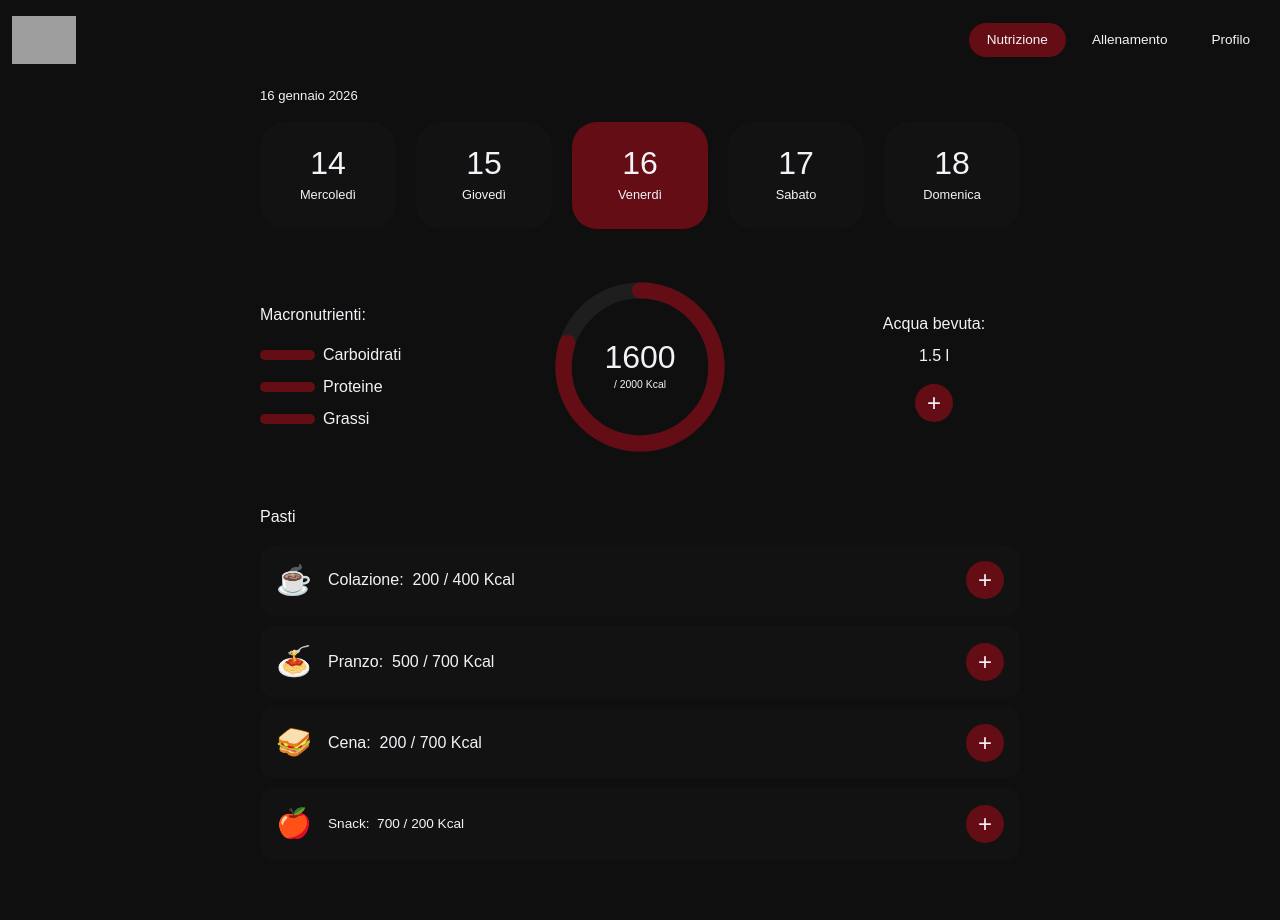
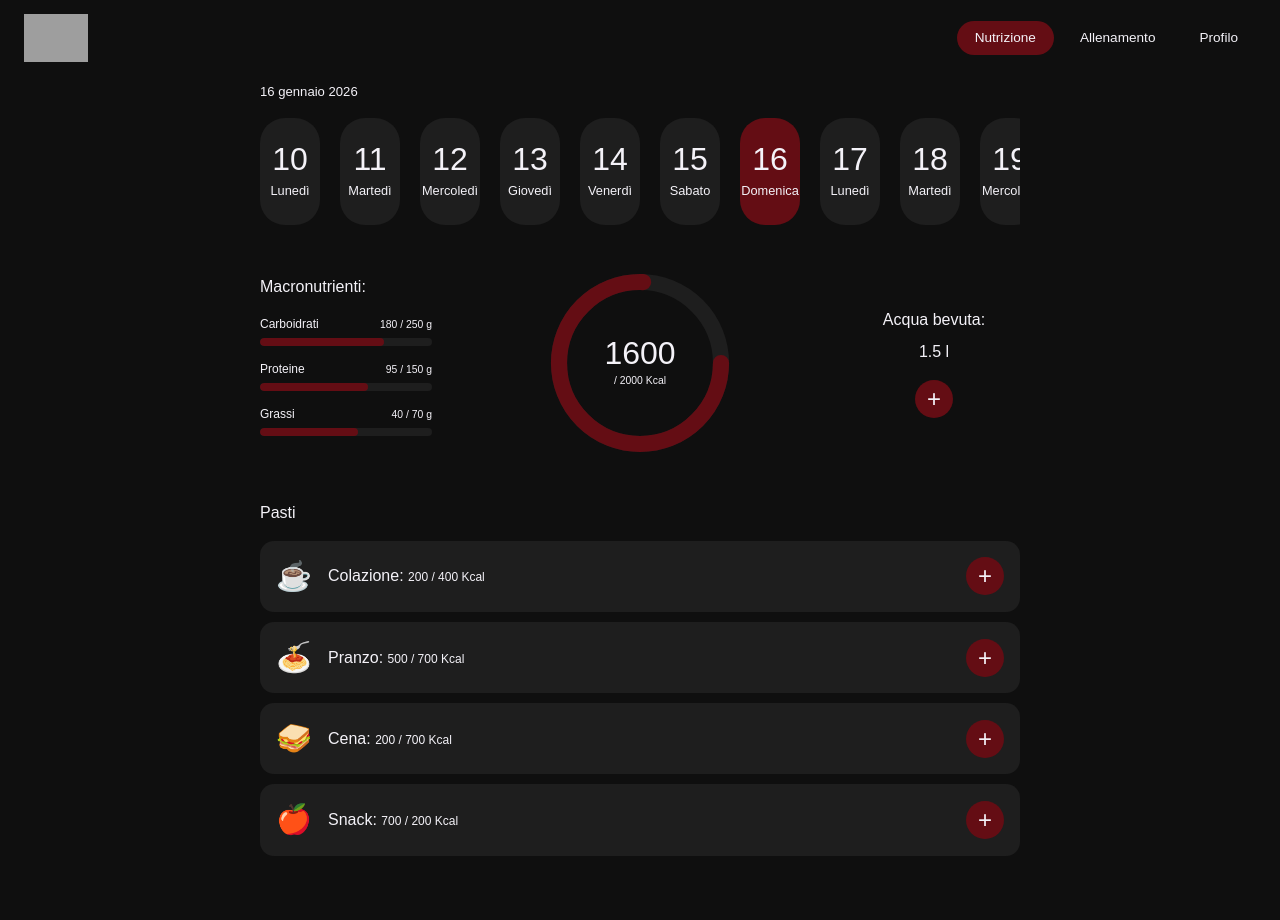
Before and after one commit to lisbethSalander07/GymEats, a PHP site: page /nutrizione.html in a window 1280 px wide. After the commit the page ends 856 px from the top, so only its background shows below. Run offline with PHP 8.4, Linux system fonts and the light colour scheme; some web fonts are replaced; grey boxes are pictures that could not be loaded.

Commit message:
modifiche home nutrizione

```diff
--- a/login.html
+++ b/login.html
@@ -32,7 +32,7 @@
         <!-- logo -->
         <div class="row mb-2">
             <div class="col-auto">
-                <img src="immagini/logo.png" alt="logo" class="logo-img">
+                <img src="GymEats-logo.png" alt="logo" class="logo-img">
             </div>
         </div>
 
--- a/nutrizione.css
+++ b/nutrizione.css
@@ -33,6 +33,33 @@ html {
 }
 
 /* HEADER */
+/* .nav-pill {
+    text-decoration: none;
+    color: var(--text);
+    font-size: 0.85rem;
+    padding: 7px 18px;
+    border-radius: 25px;
+    white-space: nowrap;
+}
+
+.nav-pill.active {
+    background-color: var(--primary);
+} */
+
+/* desktop */
+.navbar-desktop {
+    background-color: var(--background);
+    display: flex;
+    align-items: center;
+    justify-content: space-between;
+    padding: 14px 24px;
+}
+
+.logo-img {
+    height: 48px;
+    width: auto;
+}
+
 .nav-pill {
     text-decoration: none;
     color: var(--text);
@@ -59,7 +143,7 @@ html {
 .giorno {
     flex: 1;
     min-width: 60px;
-    background-color: var(--secondary);
+    background-color: var(--third);
     border-radius: 25px;
     padding: 25px 5px;
     text-align: center;
@@ -83,26 +167,77 @@ html {
     margin-top: 6px;
 }
 
+.data-label {
+    font-size: 0.82rem;
+    margin-bottom: 16px;
+}
+
+/* SCROLL CAROSELLO */
+.giorni {
+    scroll-snap-type: x mandatory;
+    /* abilita lo snap orizzontale */
+    scrollbar-width: none;
+    /* nasconde la scrollbar */
+}
+
+.giorno {
+    scroll-snap-align: center;
+    /* ogni card si centra allo snap */
+}
+
+/* PAGE */
+
 .page {
     padding: 6px 20px 50px;
     max-width: 800px;
     margin: 0 auto;
 }
 
-.data-label {
-    font-size: 0.82rem;
-    margin-bottom: 16px;
+
+/* BARRE MACRO */
+.macro-item {
+    margin-bottom: 14px;
 }
 
+.macro-labels {
+    display: flex;
+    justify-content: space-between;
+    align-items: baseline;
+    margin-bottom: 5px;
+    font-size: 0.75rem;
+}
 
-/* BARRE MACRO */
-.mbar {
-    width: 55px;
-    height: 10px;
-    border-radius: 5px;
-    flex-shrink: 0;
+.macro-num {
+    font-size: 0.65rem;
+}
+
+.macro-track {
+    width: 100%;
+    height: 8px;
+    background-color: var(--third);
+    border-radius: 99px;
+    overflow: hidden;
+}
+
+.macro-fill {
+    height: 100%;
     background-color: var(--primary);
+    border-radius: 99px;
 }
+
+/* dimensioni barre */
+#grassi {
+    width: 57%;
+}
+
+#proteine {
+    width: 63%;
+}
+
+#carbo {
+    width: 72%;
+}
+
 
 /* CERCHIO CALORIE */
 .cerchio {
@@ -115,14 +250,14 @@ html {
 .cerchio svg {
     width: 100%;
     height: 100%;
-    transform: rotate(-90deg);
+    transform: rotate(-360deg);
     /* fa partire l'arco dall'alto */
 }
 
 .centro {
     position: absolute;
     inset: 0;
-    /* equivale a top:0 right:0 bottom:0 left:0 */
+    /* top:0 right:0 bottom:0 left:0 */
     display: flex;
     flex-direction: column;
     align-items: center;
@@ -162,7 +297,7 @@ html {
 
 /* PASTI */
 .pasto {
-    background-color: var(--secondary);
+    background-color: var(--third);
     border-radius: 14px;
     padding: 14px 16px;
     margin-bottom: 10px;
@@ -174,3 +309,7 @@ html {
     text-align: center;
     flex-shrink: 0;
 }
+
+.small {
+    font-size: 0.75rem;
+}
--- a/nutrizione.html
+++ b/nutrizione.html
@@ -18,13 +18,16 @@
 
 </head>
 
+<!-- TO DO:
+- sistemare carosello
+-->
+
 
 <body class="bruno-ace-regular">
-    <div class="container-fluid">
-        <!-- header -->
+    <!-- <div class="container-fluid">
         <div class="row align-items-center py-3">
             <div class="col-auto">
-                <img src="immagini/logo.png" alt="logo" class="logo-img">
+                <img src="GymEats-logo.png" alt="logo" class="logo-img">
             </div>
             <div class="col-auto ms-auto">
                 <nav class="d-flex gap-2">
@@ -34,7 +37,31 @@
                 </nav>
             </div>
         </div>
-    </div>
+    </div> -->
+
+    <nav class="navbar-desktop d-none d-md-flex">
+        <img src="GymEats-logo.png" alt="logo" class="logo-img">
+        <div class="d-flex gap-2">
+            <a href="nutrizione.html"  class="nav-pill active">Nutrizione</a>
+            <a href="allenamento.html" class="nav-pill">Allenamento</a>
+            <a href="profilo.html"     class="nav-pill">Profilo</a>
+        </div>
+    </nav>
+
+    <nav class="navbar-mobile d-flex d-md-none">
+        <a href="nutrizione.html" class="tab-item active">
+            <span class="tab-icon">🥗</span>
+            <span class="tab-label">Nutrizione</span>
+        </a>
+        <a href="allenamento.html" class="tab-item">
+            <span class="tab-icon">🏋️</span>
+            <span class="tab-label">Allenamento</span>
+        </a>
+        <a href="profilo.html" class="tab-item">
+            <span class="tab-icon">👤</span>
+            <span class="tab-label">Profilo</span>
+        </a>
+    </nav>
 
 
     <div class="page">
@@ -44,54 +71,98 @@
         <!-- GIORNI -->
         <div class="giorni mb-5">
             <div class="giorno">
-                <span class="g-num">14</span>
+                <span class="g-num">10</span>
+                <span class="g-nome">Lunedì</span>
+            </div>
+            <div class="giorno">
+                <span class="g-num">11</span>
+                <span class="g-nome">Martedì</span>
+            </div>
+            <div class="giorno">
+                <span class="g-num">12</span>
                 <span class="g-nome">Mercoledì</span>
             </div>
             <div class="giorno">
+                <span class="g-num">13</span>
+                <span class="g-nome">Giovedì</span>
+            </div>
+            <div class="giorno">
+                <span class="g-num">14</span>
+                <span class="g-nome">Venerdì</span>
+            </div>
+            <div class="giorno">
                 <span class="g-num">15</span>
-                <span class="g-nome">Giovedì</span>
+                <span class="g-nome">Sabato</span>
             </div>
             <div class="giorno active">
                 <span class="g-num">16</span>
-                <span class="g-nome">Venerdì</span>
+                <span class="g-nome">Domenica</span>
             </div>
             <div class="giorno">
                 <span class="g-num">17</span>
-                <span class="g-nome">Sabato</span>
+                <span class="g-nome">Lunedì</span>
             </div>
             <div class="giorno">
                 <span class="g-num">18</span>
-                <span class="g-nome">Domenica</span>
+                <span class="g-nome">Martedì</span>
+            </div>
+            <div class="giorno">
+                <span class="g-num">19</span>
+                <span class="g-nome">Mercoledì</span>
+            </div>
+            <div class="giorno">
+                <span class="g-num">20</span>
+                <span class="g-nome">Giovedì</span>
             </div>
         </div>
 
 
         <div class="row align-items-center gy-4 mb-5">
-            <!-- Macronutrienti -->
+            <!-- MACROS -->
             <div class="col-12 col-md-3">
-                <p class="mb-3">Macronutrienti:</p>
-                <div class="d-flex align-items-center gap-2 mb-2">
-                    <div class="mbar"></div>
-                    <span>Carboidrati</span>
+                <p class="mb-3 sezione-titolo">Macronutrienti:</p>
+
+                <div class="macro-item">
+                    <div class="macro-labels">
+                        <span>Carboidrati</span>
+                        <span class="macro-num">180 / 250 g</span>
+                    </div>
+                    <div class="macro-track">
+                        <div class="macro-fill" id="carbo"></div>
+                    </div>
                 </div>
-                <div class="d-flex align-items-center gap-2 mb-2">
-                    <div class="mbar"></div>
-                    <span>Proteine</span>
+
+                <div class="macro-item">
+                    <div class="macro-labels">
+                        <span>Proteine</span>
+                        <span class="macro-num">95 / 150 g</span>
+                    </div>
+                    <div class="macro-track">
+                        <div class="macro-fill" id="proteine"></div>
+                    </div>
                 </div>
-                <div class="d-flex align-items-center gap-2">
-                    <div class="mbar"></div>
-                    <span>Grassi</span>
+
+                <div class="macro-item">
+                    <div class="macro-labels">
+                        <span>Grassi</span>
+                        <span class="macro-num">40 / 70 g</span>
+                    </div>
+                    <div class="macro-track">
+                        <div class="macro-fill" id="grassi"></div>
+                    </div>
                 </div>
             </div>
+
 
             <!-- CERCHIO CALORIE -->
             <div class="col-12 col-md-6">
                 <div class="cerchio">
                     <svg viewBox="0 0 200 200">
                         <!-- cerchio grigio -->
-                        <circle cx="100" cy="100" r="85" fill="none" stroke="#1E1E1E" stroke-width="18" />
+                        <circle cx="100" cy="100" r="90" fill="none" stroke="#1E1E1E" stroke-width="18" />
                         <!-- arco rosso -->
-                        <circle cx="100" cy="100" r="85" fill="none" stroke="#640D14" stroke-width="18" stroke-dasharray="427 534" stroke-linecap="round" />
+                        <circle cx="100" cy="100" r="90" fill="none" stroke="#640D14" stroke-width="18"
+                            stroke-dasharray="427 534" stroke-linecap="round" />
                     </svg>
                     <div class="centro">
                         <span class="kcal">1600</span>
@@ -100,13 +171,13 @@
                 </div>
             </div>
 
-
-            <!-- Acqua -->
+            <!-- ACQUA -->
             <div class="col-12 col-md-3 text-center">
                 <p class="mb-2">Acqua bevuta:</p>
                 <p class="mb-3">1.5 l</p>
                 <button class="btn-plus mx-auto">+</button>
             </div>
+
         </div>
 
 
@@ -117,7 +188,7 @@
         <div class="pasto d-flex align-items-center gap-3">
             <span class="pasto-emoji">☕</span>
             <span class="flex-grow-1">
-                <span>Colazione:</span>&nbsp; 200 / 400 Kcal
+                Colazione:&nbsp;<span class="small">200 / 400 Kcal</span>
             </span>
             <button class="btn-plus">+</button>
         </div>
@@ -125,7 +196,7 @@
         <div class="pasto d-flex align-items-center gap-3">
             <span class="pasto-emoji">🍝</span>
             <span class="flex-grow-1">
-                <span>Pranzo:</span>&nbsp; 500 / 700 Kcal
+                Pranzo:&nbsp;<span class="small">500 / 700 Kcal</span>
             </span>
             <button class="btn-plus">+</button>
         </div>
@@ -133,15 +204,15 @@
         <div class="pasto d-flex align-items-center gap-3">
             <span class="pasto-emoji">🥪</span>
             <span class="flex-grow-1">
-                <span>Cena:</span>&nbsp; 200 / 700 Kcal
+                Cena:&nbsp;<span class="small">200 / 700 Kcal</span>
             </span>
             <button class="btn-plus">+</button>
         </div>
 
         <div class="pasto d-flex align-items-center gap-3">
             <span class="pasto-emoji">🍎</span>
-            <span class="flex-grow-1" style="font-size:.85rem">
-                <span>Snack:</span>&nbsp; 700 / 200 Kcal
+            <span class="flex-grow-1">
+                Snack:&nbsp;<span class="small">700 / 200 Kcal</span>
             </span>
             <button class="btn-plus">+</button>
         </div>
--- a/registrazione.html
+++ b/registrazione.html
@@ -28,7 +28,7 @@
         <!-- logo -->
         <div class="row mb-2">
             <div class="col-auto">
-                <img src="immagini/logo.png" alt="logo" class="logo-img">
+                <img src="GymEats-logo.png" alt="logo" class="logo-img">
             </div>
         </div>
 
```
Also changed, not shown: other parts of nutrizione.css (+57 -0 lines).
